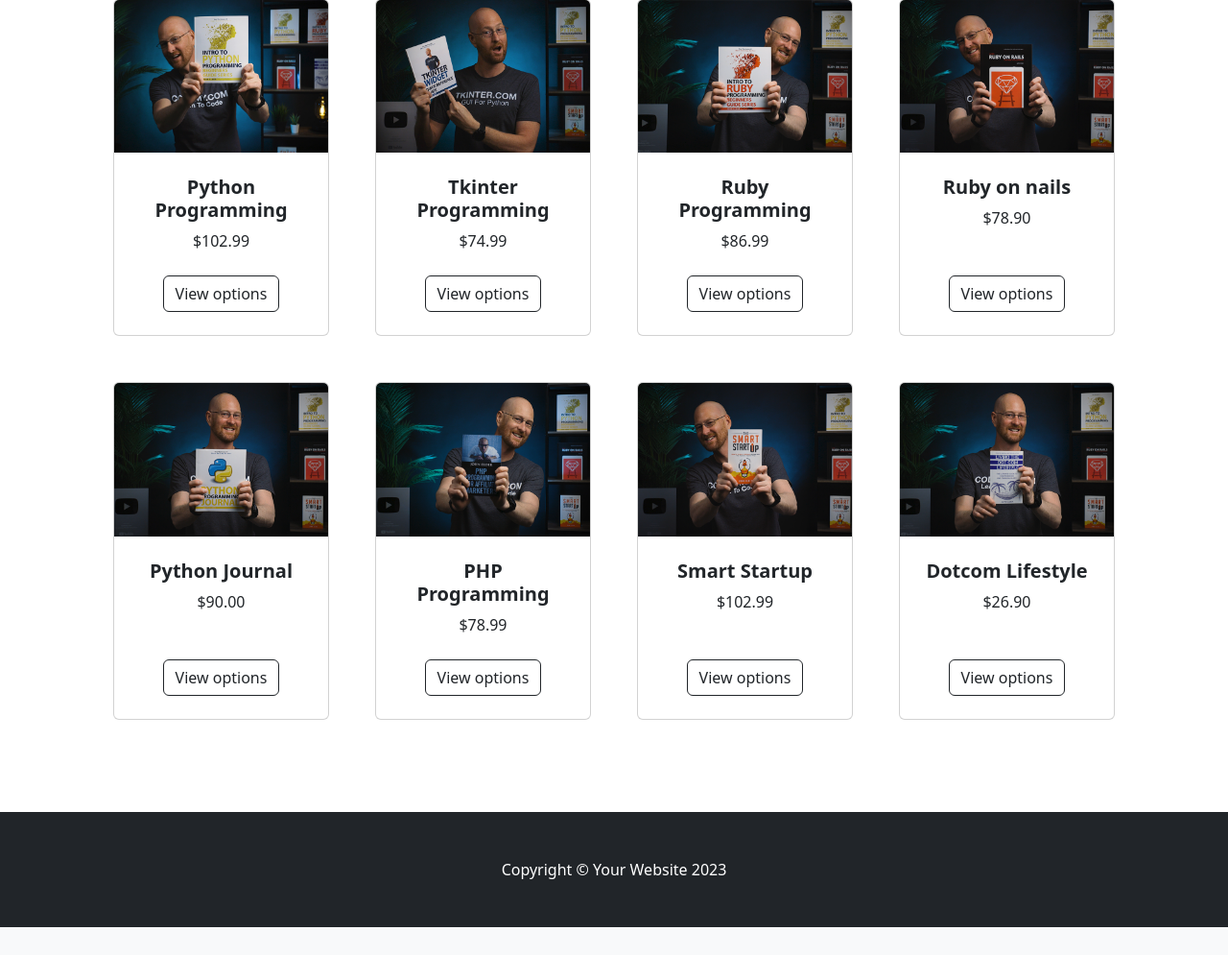
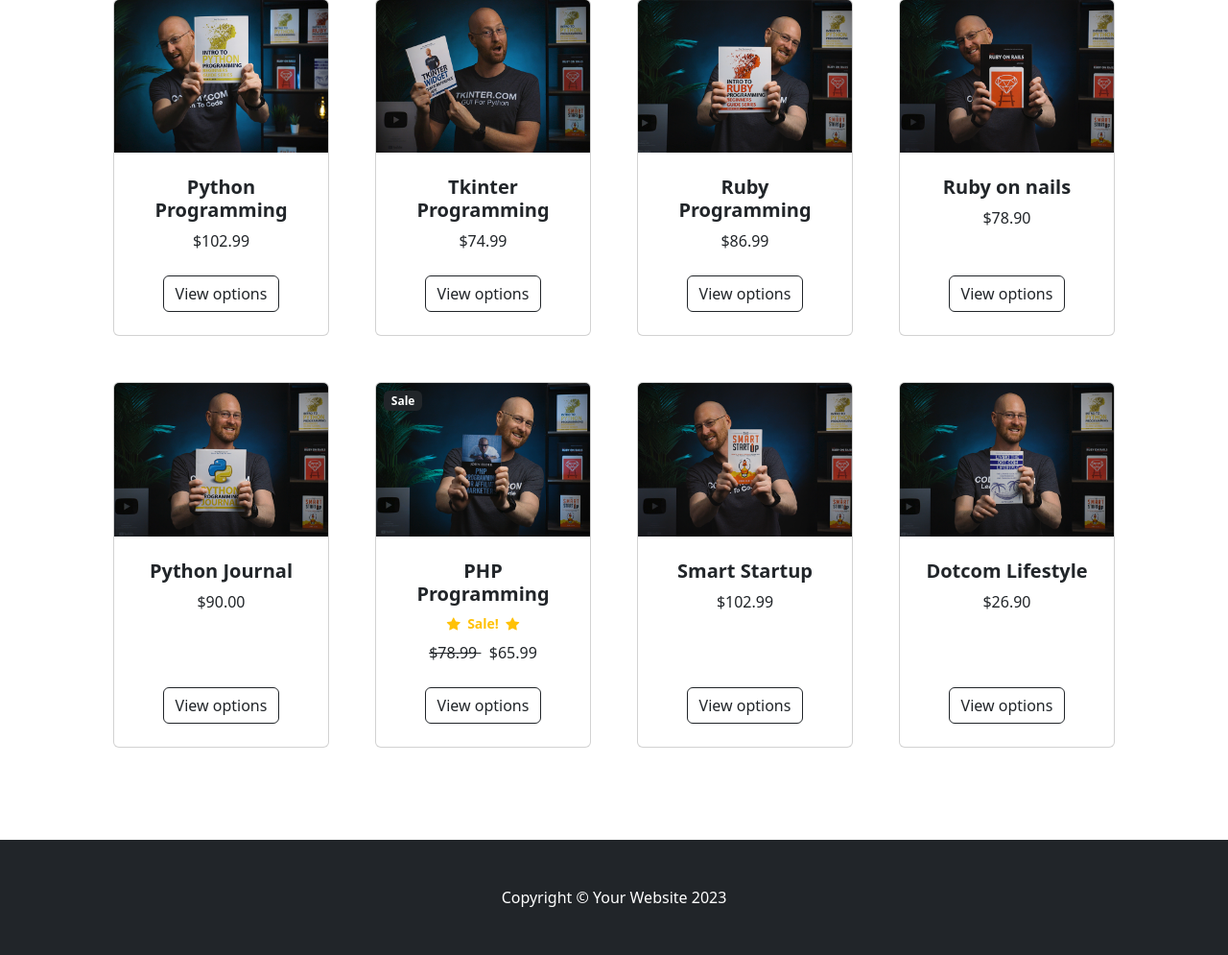
Before and after one commit to arshkmr/e-commerce, a Django app: page / in a window 1280 px wide. Shown: the part 450-1445 px from the top of the page at 96% size. Before the commit the page ends 1416 px from the top, so only its background shows below. Run offline with Django 5.2, Linux system fonts and the light colour scheme; data comes from the database, SQL or seed files in the repository; both versions use the stored data as it was after the commit; some libraries are stand-ins or nearby versions.

Commit message:
add sales option

```diff
--- a/ecom/store/models.py
+++ b/ecom/store/models.py
@@ -30,6 +30,10 @@ class Product(models.Model):
     category = models.ForeignKey(Category, on_delete=models.CASCADE, default=1)
     description = models.CharField(max_length=250, default='', blank=True, null=True)
     image = models.ImageField(upload_to='uploads/product/')
+    # Add sale stuff
+    is_sale = models.BooleanField(default=False)
+    sale_price = models.DecimalField(default=0, decimal_places=2, max_digits=6)
+
 
     def __str__(self):
         return self.name
--- a/ecom/store/templates/home.html
+++ b/ecom/store/templates/home.html
@@ -61,6 +61,41 @@
                 <div class="row gx-4 gx-lg-5 row-cols-2 row-cols-md-3 row-cols-xl-4 justify-content-center">
 
                     {% for product in products%}
+                        {% if product.is_sale %}
+                        <div class="col mb-5">
+                            <div class="card h-100">
+                                <!-- Sale badge -->
+                                <div class="badge bg-dark text-white position-absolute" style ="top: 0.5rem; left: 0.5rem">Sale</div>
+                                <!-- Product image-->
+                                <img class="card-img-top" src="{{product.image.url}}" alt="..." />
+                                <!-- Product details-->
+                                <div class="card-body p-4">
+                                    <div class="text-center">
+                                        <!-- Product name-->
+                                        <h5 class="fw-bolder">{{product.name}}</h5>
+                                        <!-- Sale-->
+                                        <div class="d-flex justify-content-center small text-warning mb-2">
+                                        <div class="bi-star-fill"></div>
+                                        <strong>&nbsp;&nbsp;Sale!&nbsp;&nbsp;</strong>
+                                        <div class="bi-star-fill"></div>
+                                        </div>
+
+                                        <!-- Product price-->
+                                        <strike>
+                                            ${{product.price}}
+                                        </strike>
+                                        &nbsp;
+                                        ${{product.sale_price}}
+                                    </div>
+                                </div>
+                                <!-- Product actions-->
+                                <div class="card-footer p-4 pt-0 border-top-0 bg-transparent">
+                                    <div class="text-center"><a class="btn btn-outline-dark mt-auto" href="#">View options</a></div>
+                                </div>
+                            </div>
+                        </div>
+
+                        {% else %}
                     <div class="col mb-5">
                         <div class="card h-100">
                             <!-- Product image-->
@@ -80,6 +115,7 @@
                             </div>
                         </div>
                     </div>
+                        {% endif%}
                     {% endfor %}
 
             </div>
```
Also changed, not shown: ecom/db.sqlite3, ecom/store/migrations/0002_alter_category_options_product_is_sale_and_more.py (added).
